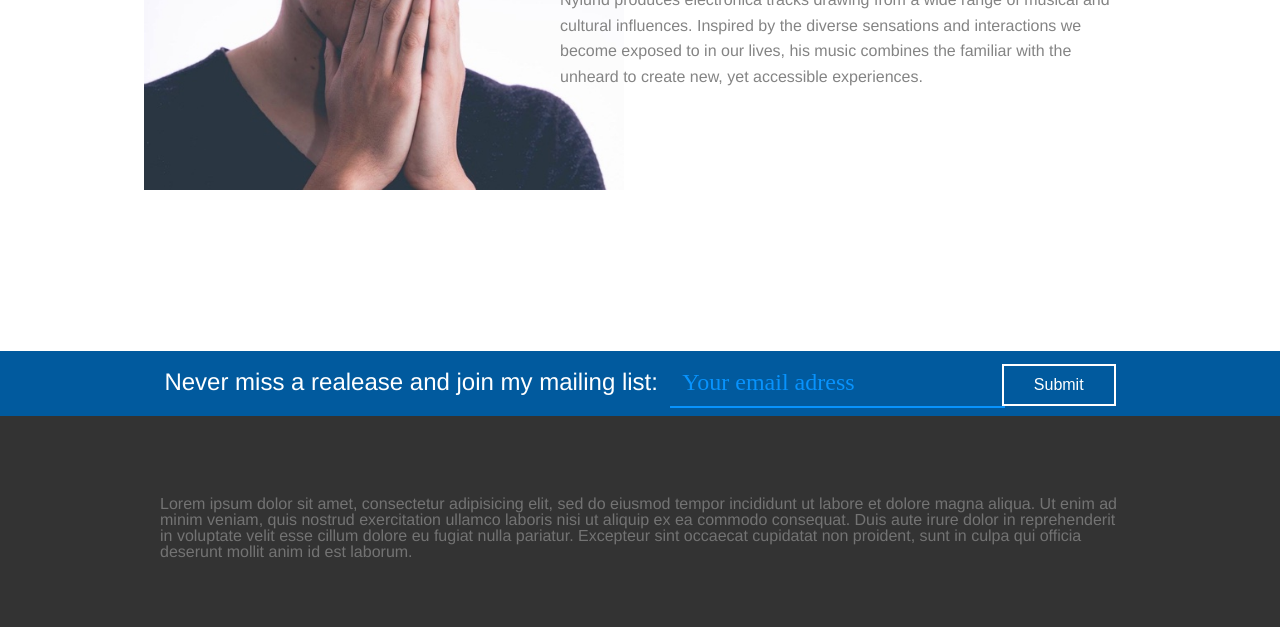
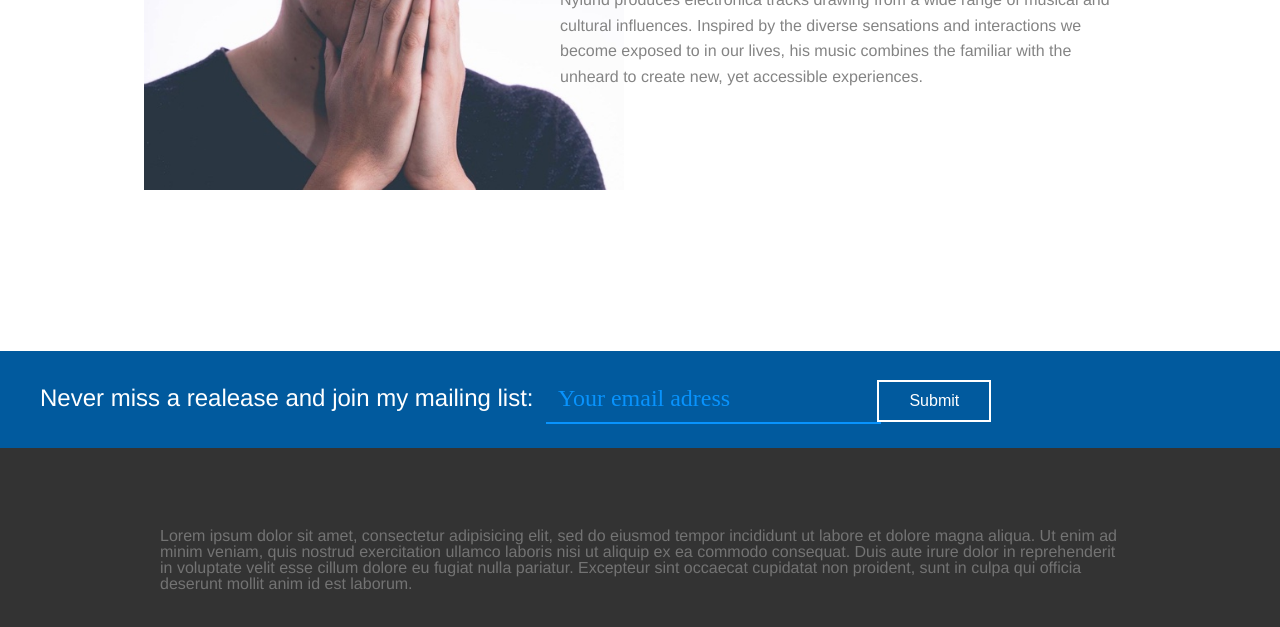
Before and after one commit to oleharland/nylund-website, a website: page app/index.html in a window 1280 px wide. Shown: the part 449-1076 px from the top of the page. Drawn offline with nearby package versions, Linux system fonts and the light colour scheme; files that its build step writes are made by us from their sources.

Commit message:
mailing list element styling and update

```diff
--- a/app/index.html
+++ b/app/index.html
@@ -58,17 +58,23 @@
       </div>
     </section>
 
-    <section id="mailingList">
-      <div class="container">
-          <fieldset>
-            <form action="" class="mailingList">
-              <label for="mailing" class="mailingListLabel">Never miss a realease and join my mailing list:</label>
-              <span><input type="text" class="mailingListInput" placeholder="Your email adress" required></span>
-              <span><input type="submit" class="mailingListButton"></span>
-            </form>
-          </fieldset>
-      </div>
-    </section>
+    <div id="mailingList">
+      <span>
+        <p class="mailingListLabel">Never miss a realease and join my mailing list:</p>
+      </span>
+      <span>
+        <fieldset>
+          <form action="" class="mailingList">
+            <span>
+              <input type="text" class="mailingListInput" placeholder="Your email adress" required>
+            </span>
+            <span>
+              <input type="submit" class="mailingListButton">
+            </span>
+          </form>
+        </fieldset>
+      </span>
+    </div>
 
     <footer>
       <div class="container">
--- a/app/styles/main.scss
+++ b/app/styles/main.scss
@@ -88,14 +88,17 @@ footer {
 
 #mailingList {
   background: $oceanBlue;
+  padding: 16px 40px;
 }
-
+#mailingList span {
+  display: inline-block;
+}
 .mailingListLabel {
   font-size: 24px;
   color: $white;
 }
 
-form.mailingList span {
+.mailingList input {
   display: inline-block;
 }
 
```
